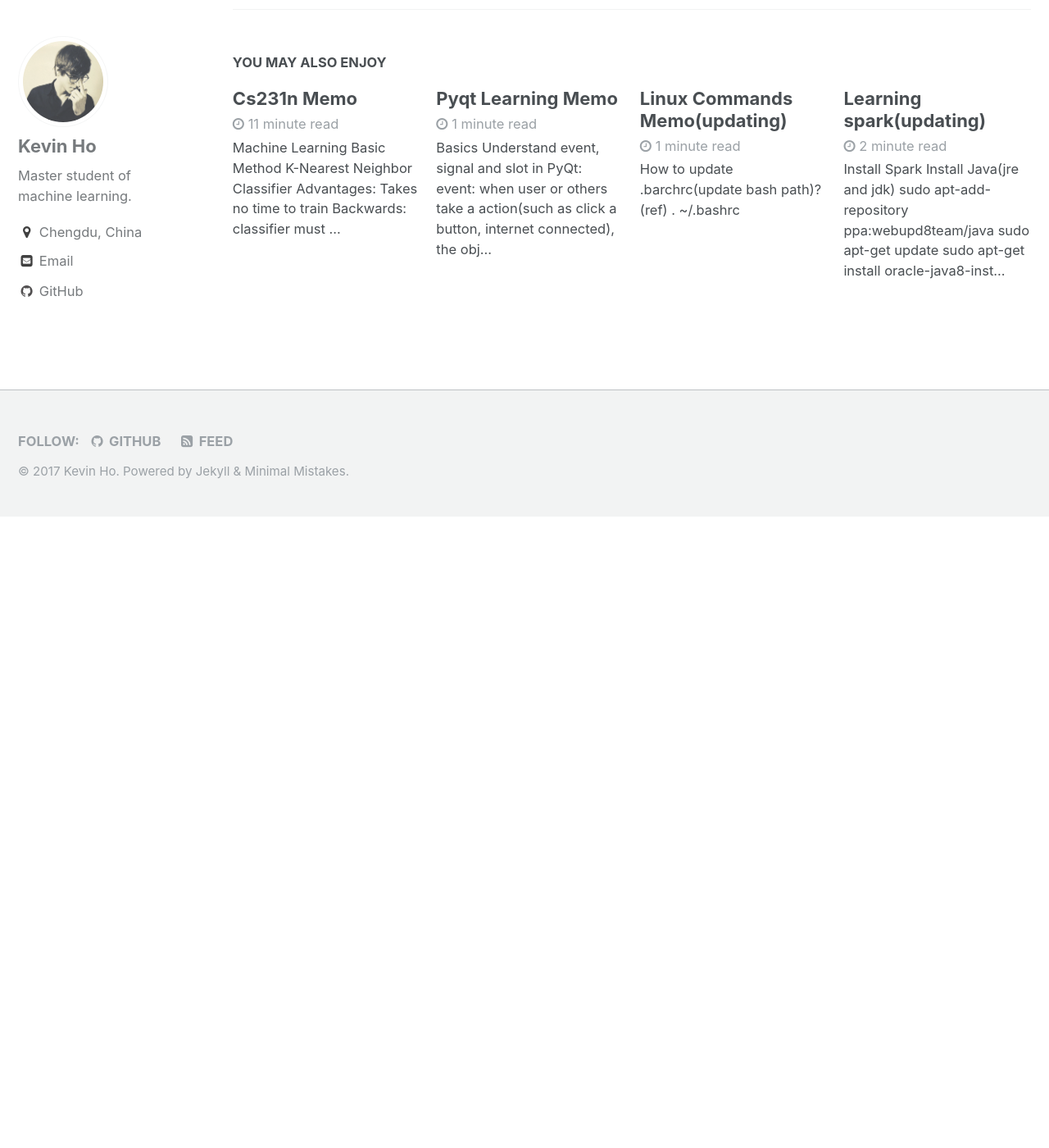
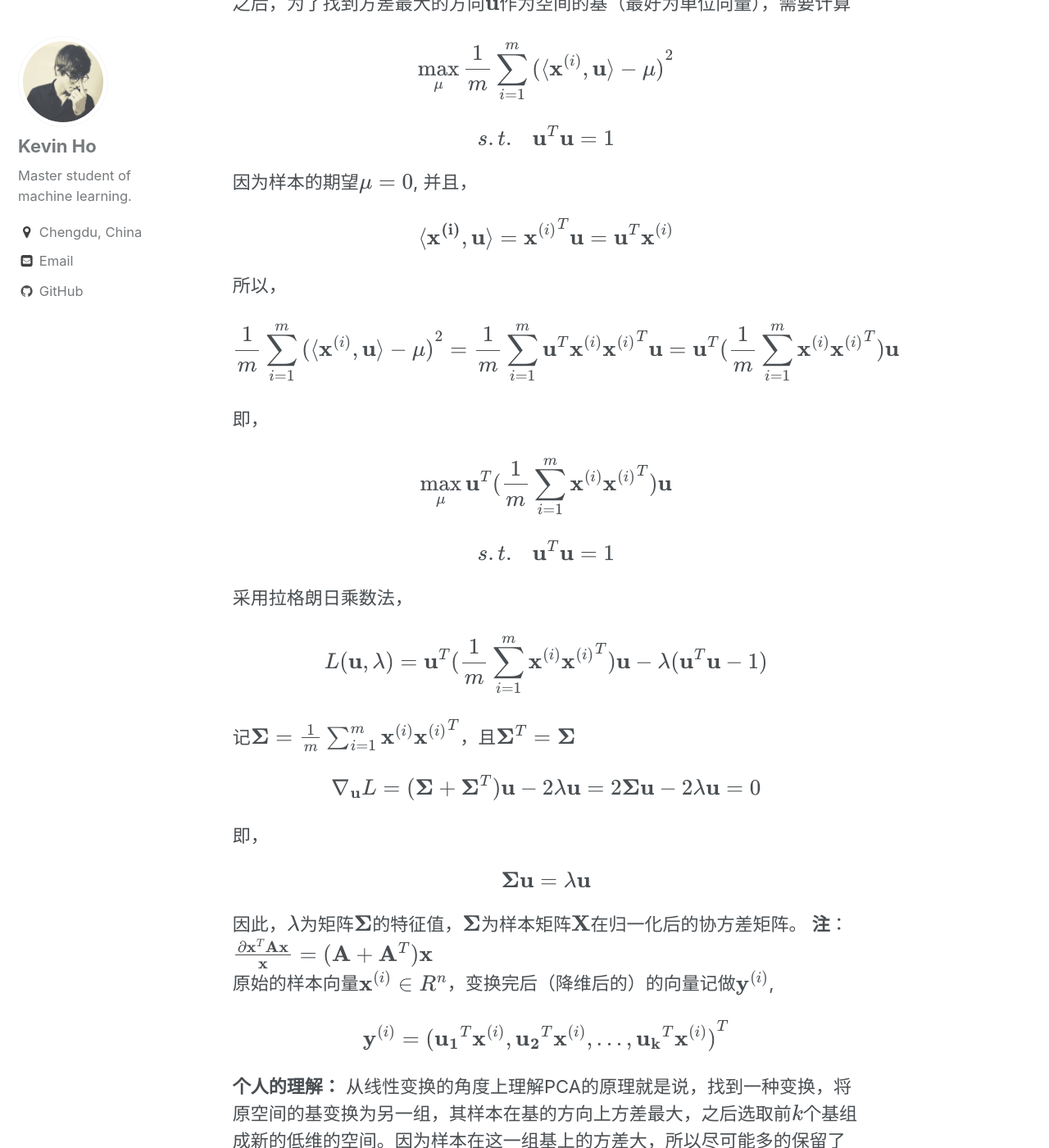
Before and after one commit to rivergold/rivergold.github.io, a Jekyll site: the page built from _posts/2017-8-21-Machine-Learning-Memo.md, in a window 1280 px wide and 1400 px high, scrolled down 11348 px. Shown: the whole window at 82% size. Built offline with Jekyll 4.4.1, drawn with Linux system fonts in a browser that asks for light colours; formulas are drawn with MathJax 3; comment, search, counter and statistics services are not loaded; before the commit the page ends 11978 px from its top, so only the background shows below that; some of the changed text lies outside the part shown.

Commit message:
add pca to  Machine learning memo

```diff
--- a/_posts/2017-8-21-Machine-Learning-Memo.md
+++ b/_posts/2017-8-21-Machine-Learning-Memo.md
@@ -198,7 +198,7 @@ $$
 $$
 {~~~~~~~~~~~~~~~~~~~~~~~~}\alpha_i \ge 0, ~i=1,2,...,N
 $$
-优化该目标函数，可得$\alpha$的最优解$\alpha^\star = (\alpha_1^\star, \alpha_2^\star,...,\alpha_N^\star)^T$
+优化该目标函数，一般采用SMO（Sequential minimal optimization）优化方法，可得$\alpha$的最优解$\alpha^\star = (\alpha_1^\star, \alpha_2^\star,...,\alpha_N^\star)^T$
 <br>
 根据KKT条件，
 $$
@@ -329,4 +329,72 @@ $$
 - [豆瓣：矩阵基的变换和坐标理解](https://www.douban.com/note/549051760/)
 - [可汗学院-线性代数：基变换的矩阵](http://open.163.com/movie/2011/6/7/F/M82ICR1D9_M83J6M77F.html)
 - [Tex: Which “bold” style is recommended for matrix notation?](https://tex.stackexchange.com/questions/199789/which-bold-style-is-recommended-for-matrix-notation)
+
+## PCA原理
+**思想：** 在信号处理中，人们认为噪声的方差较小，而有用信息的方差较大。因此我们希望找到一种变换，将原始空间中的基变换为另一个空间的一组可以有效描述有用信息的基，即在新基下，样本在基的方向上方差最大。<br>
+**理解：** 在原始空间中，找到样本方差最大的方向（样本都投影到该方向上，方差最大，且样本距离这一方向的直线/超平面的距离最小），用该方向作为新空间中的基的一个。<br>
+
+在空间$R^n$中，$m$组样本构成的矩阵$\mathbf{X} = ({\mathbf{x^{(1)}}}^T, {\mathbf{x^{(2)}}}^T, ..., {\mathbf{x^{(m)}}}^T)$, 其中${\mathbf{x^{(i)}}} = (x_1^{(i)}, x_2^{(i)}, ..., x_n^{(i)})$。<br>
+首先，需对$\mathbf{X}$进行去均值处理，即对$m$维的列向量分别计算均值并减去均值。<br>
+之后，为了找到方差最大的方向$\mathbf{u}$作为空间的基（最好为单位向量），需要计算
+<p>
+
+$$
+\max\limits_{\mathbf{\mu}} \frac{1}{m}\sum_{i = 1}^m {(\langle \mathbf{x}^{(i)}, \mathbf{u} \rangle - \mu)}^2
+$$
+$$
+s.t. ~~~ {\mathbf{u}}^T \mathbf{u} = 1
+$$
+因为样本的期望$\mu = 0$, 并且，
+$$
+\langle \mathbf{x^{(i)}}, \mathbf{u} \rangle = {\mathbf{x}^{(i)}}^T \mathbf{u} = {\mathbf{u}}^T {\mathbf{x}^{(i)}}
+$$
+所以，
+$$
+\frac{1}{m}\sum_{i = 1}^m {(\langle \mathbf{x}^{(i)}, \mathbf{u} \rangle - \mu)}^2 =  \frac{1}{m}\sum_{i=1}^{m}{\mathbf{u}}^T {\mathbf{x}^{(i)}} {\mathbf{x}^{(i)}}^T \mathbf{u} = \mathbf{u}^T (\frac{1}{m}\sum_{i=1}^{m}\mathbf{x}^{(i)} {\mathbf{x}^{(i)}}^T) \mathbf{u}
+$$
+即，
+$$
+\max\limits_{\mathbf{\mu}} \mathbf{u}^T (\frac{1}{m}\sum_{i=1}^{m}\mathbf{x}^{(i)} {\mathbf{x}^{(i)}}^T) \mathbf{u}
+$$
+$$
+s.t. ~~~ {\mathbf{u}}^T \mathbf{u} = 1
+$$
+采用拉格朗日乘数法，
+$$
+L(\mathbf{u}, \lambda) = \mathbf{u}^T (\frac{1}{m}\sum_{i=1}^{m}\mathbf{x}^{(i)} {\mathbf{x}^{(i)}}^T) \mathbf{u} - \lambda({\mathbf{u}}^T\mathbf{u} - 1)
+$$
+记$\mathbf{\Sigma} = \frac{1}{m}\sum_{i=1}^{m}\mathbf{x}^{(i)} {\mathbf{x}^{(i)}}^T$，且${\mathbf{\Sigma}}^T = \mathbf{\Sigma}$
+$$
+\nabla_{\mathbf{u}} L = (\mathbf{\Sigma} + {\mathbf{\Sigma}}^T) \mathbf{u} - 2\lambda \mathbf{u} = 2\mathbf{\Sigma}\mathbf{u} - 2\lambda \mathbf{u} = 0
+$$
+即，
+$$
+\mathbf{\Sigma}\mathbf{u} = \lambda \mathbf{u}
+$$
+因此，$\lambda$为矩阵$\mathbf{\Sigma}$的特征值，$\mathbf{\Sigma}$为样本矩阵$\mathbf{X}$在归一化后的协方差矩阵。
+
+<b>注</b>： $\frac{\partial \mathbf{x}^T \mathbf{A} \mathbf{x}}{\mathbf{x}} = (\mathbf{A} + \mathbf{A}^T)\mathbf{x}$<br>
+
+原始的样本向量${\mathbf{x}}^{(i)} \in R^n$，变换完后（降维后的）的向量记做${\mathbf{y}}^{(i)}$,
+$$
+\mathbf{y}^{(i)} = {(\mathbf{u_1}^T\mathbf{x}^{(i)}, \mathbf{u_2}^T\mathbf{x}^{(i)}, ..., \mathbf{u_k}^T\mathbf{x}^{(i)})}^T
+$$
+<b>个人的理解：</b> 从线性变换的角度上理解PCA的原理就是说，找到一种变换，将原空间的基变换为另一组，其样本在基的方向上方差最大，之后选取前$k$个基组成新的低维的空间。因为样本在这一组基上的方差大，所以尽可能多的保留了信息（噪声的方差小，被省去了），从而达到了降维的目的。其中对应的线性变换的矩阵为$\mathbf{\Sigma} = (\mathbf{u_1}, \mathbf{u_2}, ..., \mathbf{u_n})$，即$\mathbf{B} = \mathbf{A}\mathbf{\Sigma}$。则在两个不同基下的向量坐标为
+$$
+\lbrack \mathbf{x}^{(i)}\rbrack_B = \mathbf{\Sigma}^{-1} \lbrack \mathbf{x}^{(i)}\rbrack_A = \mathbf{\Sigma}^T \lbrack\mathbf{x}^{(i)}\rbrack_A = \left[\begin{matrix}
+  \mathbf{u_1}^T\\
+  \mathbf{u_2}^T\\
+  ...\\
+  \mathbf{u_n}^T
+\end{matrix}\right] \lbrack\mathbf{x}^{(i)}\rbrack_A
+$$
+随后截取前$k$维，便获取了降维后的结果。
+</p>
+
+***Reference:***
+- [机器学习中的数学(4)-线性判别分析（LDA）, 主成分分析(PCA)](http://www.cnblogs.com/LeftNotEasy/archive/2011/01/08/lda-and-pca-machine-learning.html)
+- [网易云课堂：cs229——主成分分析法](http://open.163.com/movie/2008/1/M/E/M6SGF6VB4_M6SGKIEME.html)
+- [机器学习中常用的矩阵求导公式](http://www.voidcn.com/article/p-ponrkmdt-xd.html)
+- [The Matrix Cookbook - Mathematics](https://www.math.uwaterloo.ca/~hwolkowi/matrixcookbook.pdf)
 - [KaTex: how to output a matrix? #667](https://github.com/Khan/KaTeX/issues/667)
```
